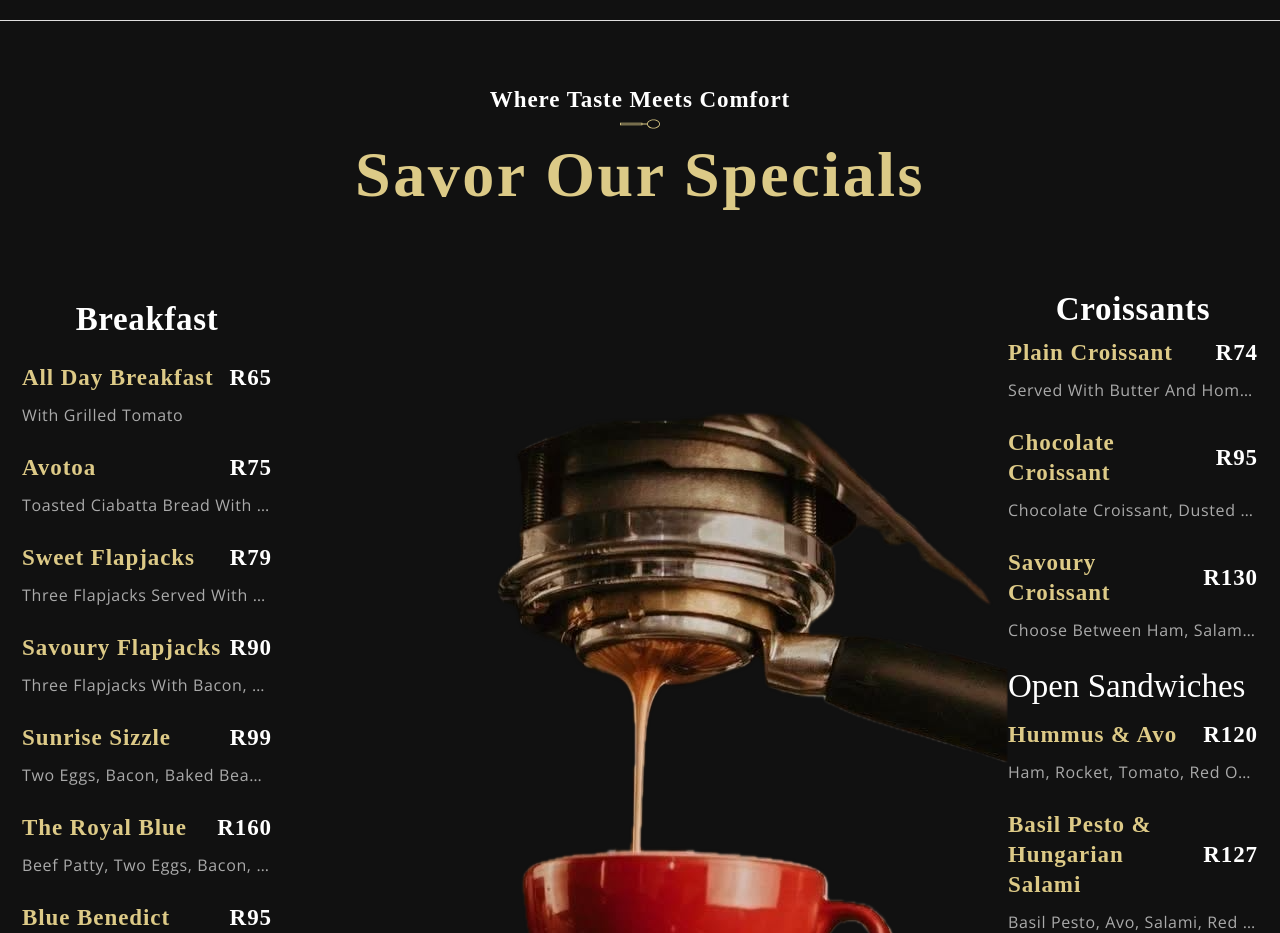
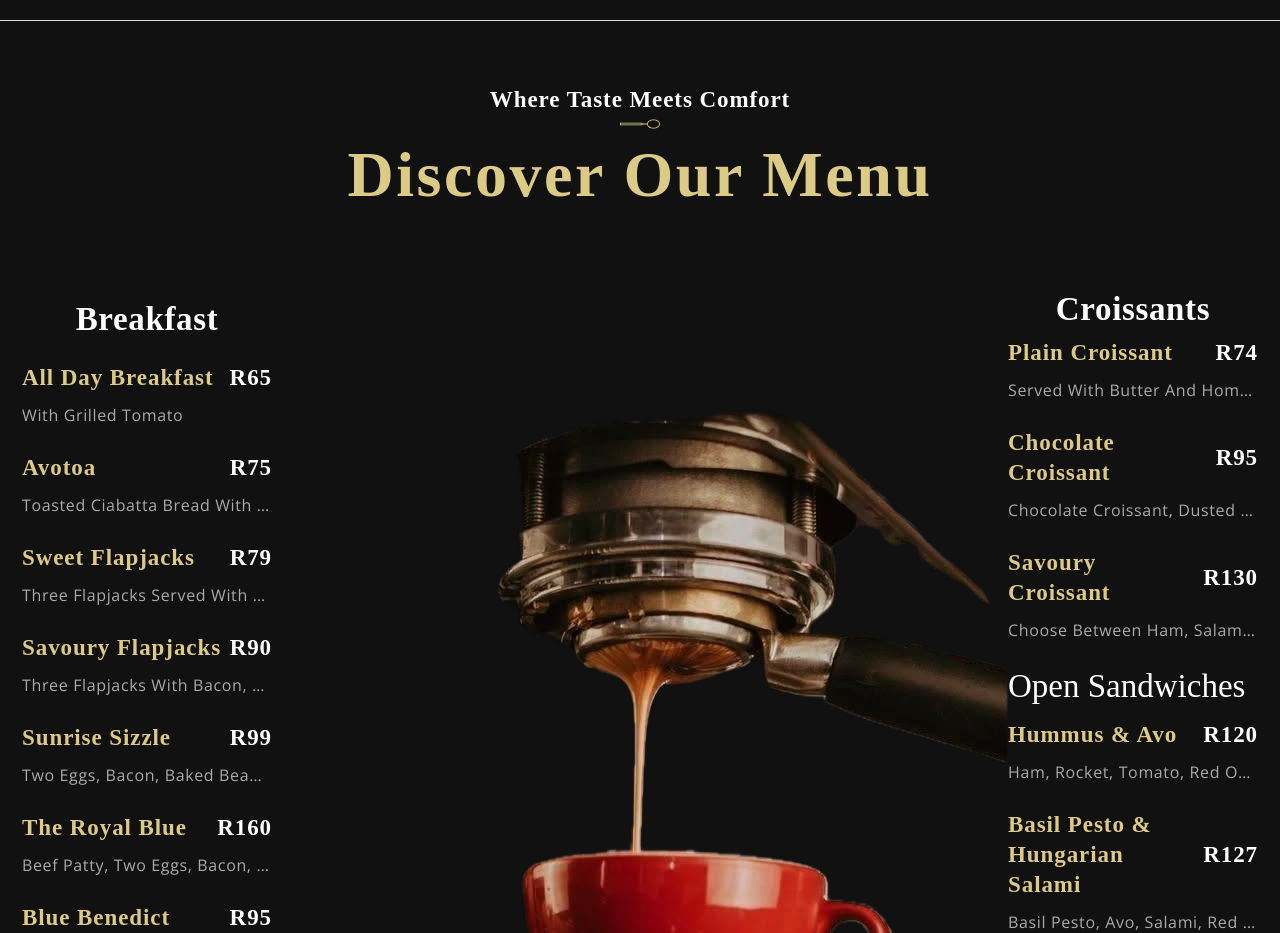
Before and after one commit to KOT22-hub/BLUEFIG-COFFEE-CAFE-2.0, a React (Create React App) app in the folder frontend/: page / in a window 1280 px wide. Shown: the part 780-1713 px from the top of the page. Built offline with nearby package versions, Linux system fonts and the light colour scheme; a web font is replaced by a local one.

Commit message:
initial commit

```diff
--- a/frontend/src/container/Menu/SpecialMenu.jsx
+++ b/frontend/src/container/Menu/SpecialMenu.jsx
@@ -10,7 +10,7 @@ const SpecialMenu = () => (
     {/* Title */}
     <div className='app__specialMenu-title'>
       <SubHeading title="Where Taste Meets Comfort" />
-      <h1 className='headtext__cormorant'>Savor Our Specials</h1>
+      <h1 className='headtext__cormorant'>Discover our Menu</h1>
     </div>
 
     {/* Menu Sections */}
```
